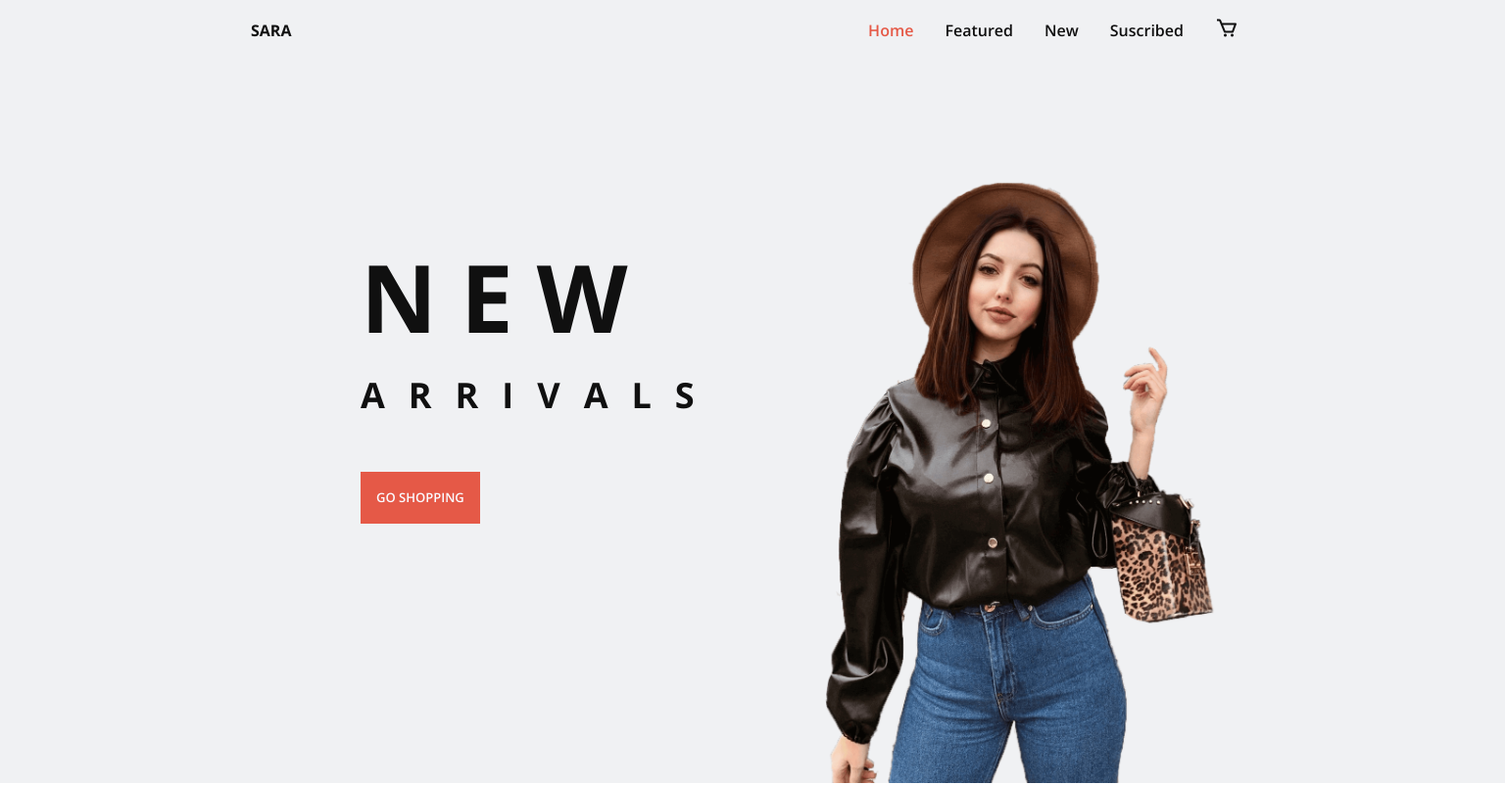
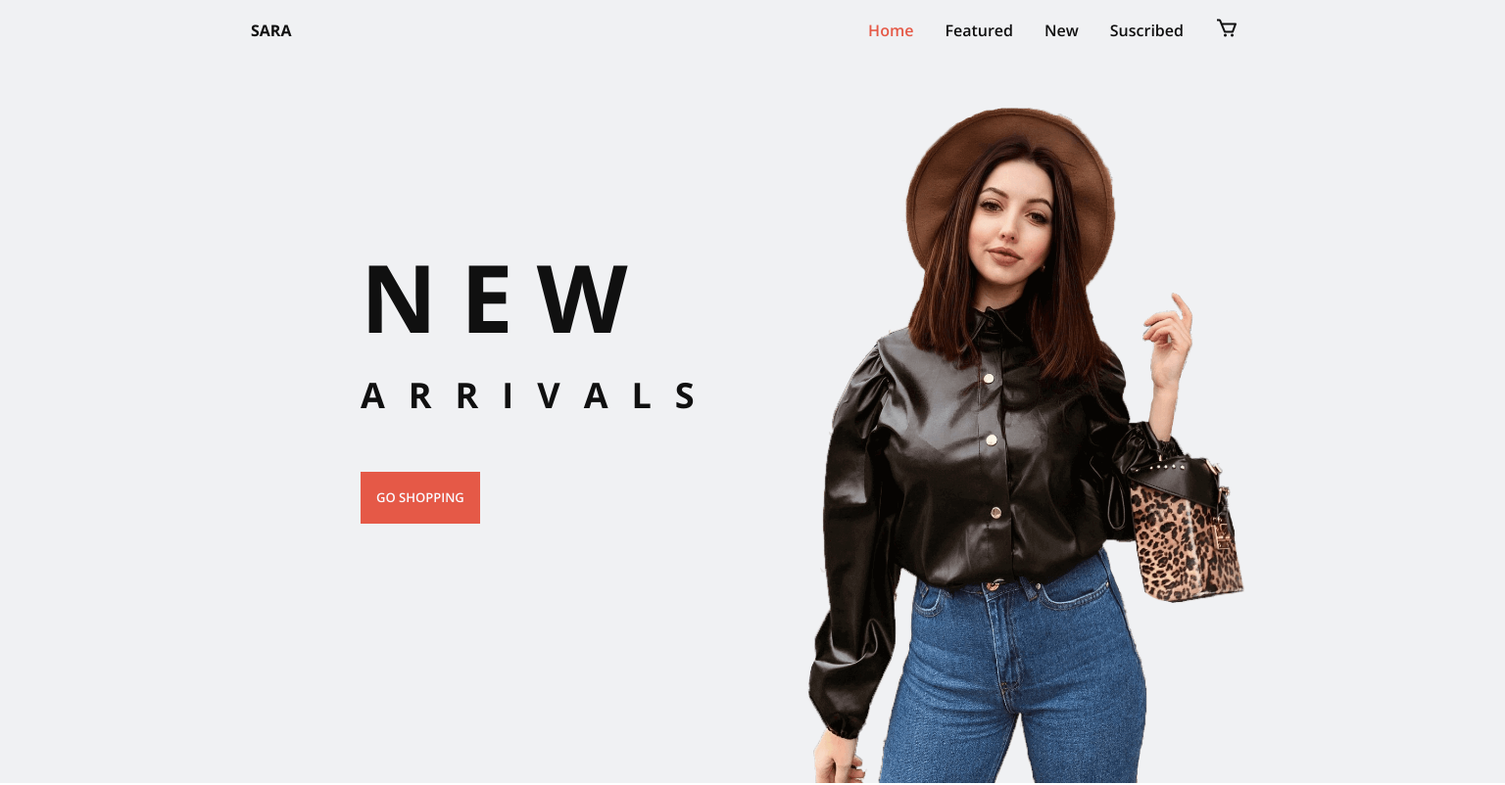
Before and after one commit to diegopacheco-dev/ecommerce-responsive, a plain HTML site: page index.html in a window 1536 px wide. Shown: the top 802 px of the page at 98% size. Drawn offline with nearby package versions, Linux system fonts and the light colour scheme.

Commit message:
Enlaze el menu suscribir con la seccion respectiva

```diff
--- a/css/styles.css
+++ b/css/styles.css
@@ -581,7 +581,7 @@ img {
 
     .home__img {
         right: 15%;
-        width: 400px;
-        margin-right: 4rem;
+        width: 450px;
+        margin-right: 2rem;
     }
 }
--- a/index.html
+++ b/index.html
@@ -219,7 +219,7 @@
         </section>
 
         <!-- NEWSLETTER -->
-        <section class="newsletter">
+        <section class="newsletter" id="suscribed">
             <div class="newsletter__container bd-grid">
                 <div class="newsletter__suscribe">
                     <h2 class="section-title">OUT NEWSLETTER</h2>
```
